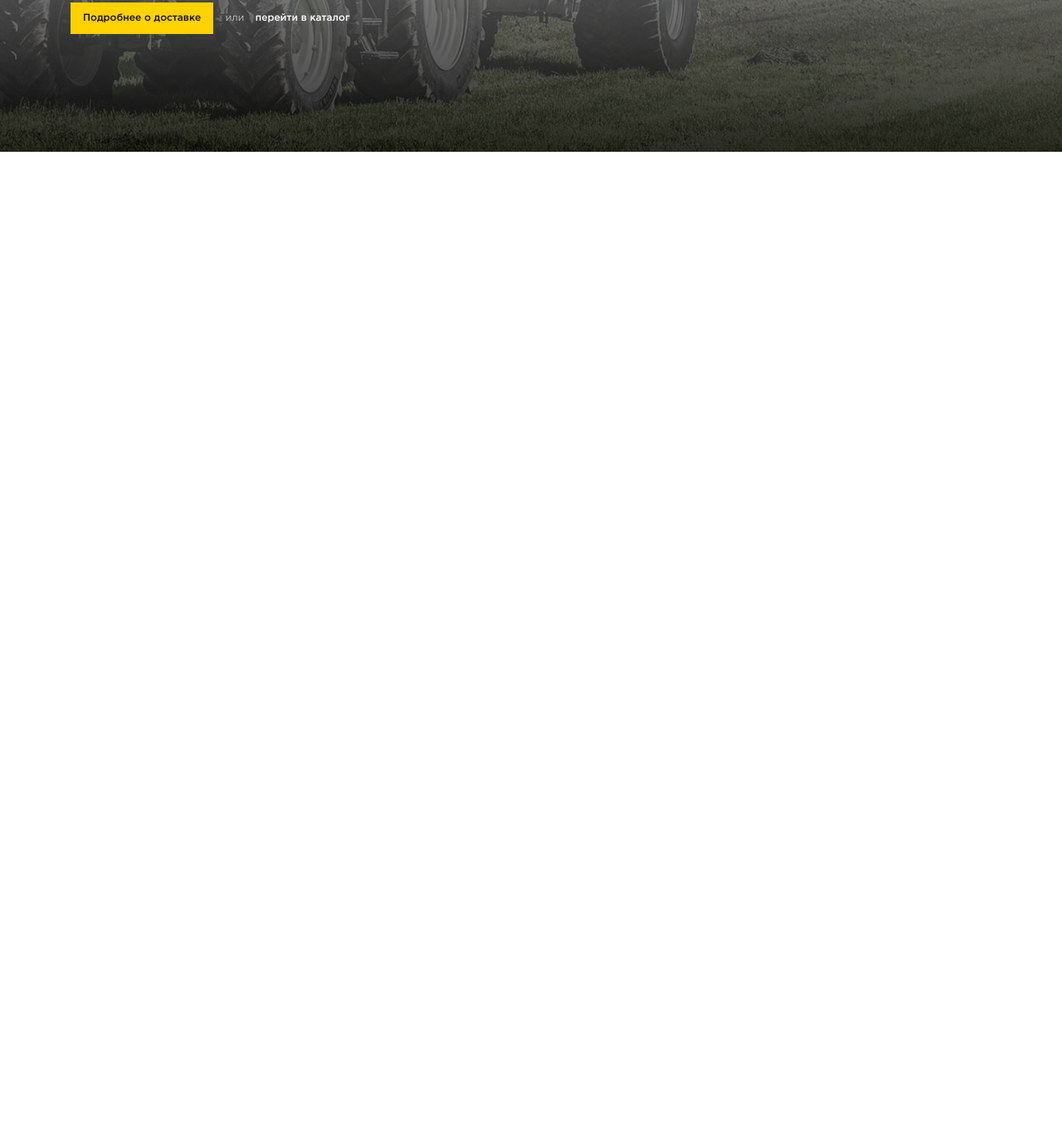
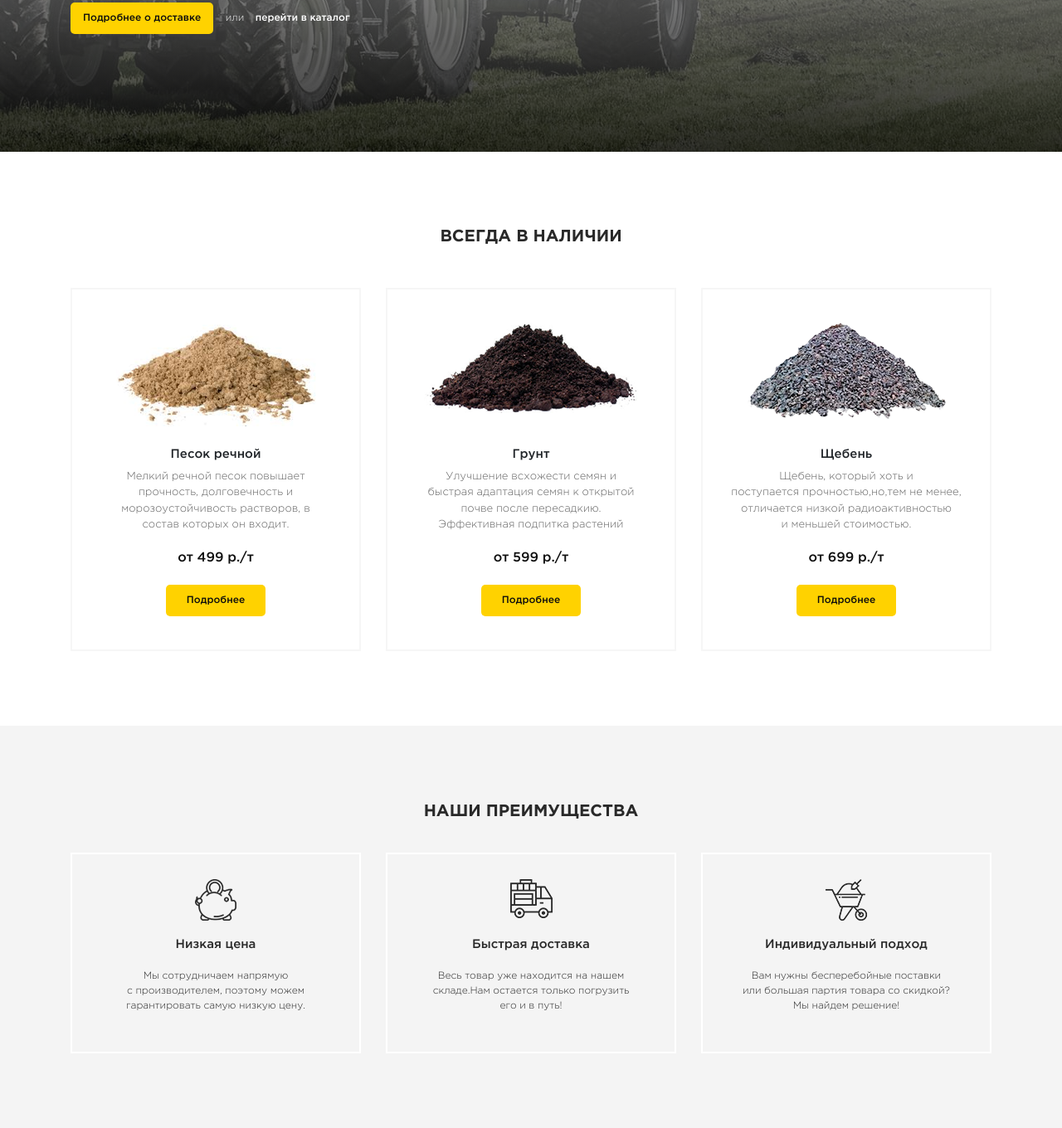
Before and after one commit to Akela989/Granit, a website: page docs/index.html in a window 1280 px wide. Shown: the part 489-1849 px from the top of the page at 83% size. Before the commit the page ends 800 px from the top, so only its background shows below. Drawn offline with nearby package versions, Linux system fonts and the light colour scheme; a web font is replaced by a local one.

Commit message:
Advantages_section files

```diff
--- a/docs/index.html
+++ b/docs/index.html
@@ -69,5 +69,92 @@
  				</div>
  			</div>
 	</header>
+	<section class="catalog">
+		<div class="container">
+			<div class="row">
+				<div class="col-md-12">
+					<div class="catalog_heading">
+						<h3 class="catalog_heading__title">Всегда в наличии</h3>
+					</div>
+
+				</div>
+			</div>
+			<div class="row">
+				<div class="col-md-4">
+					<div class="catalog_item">
+						<div class="catalog_item__image">
+							<img src="img/sand.png" alt="sand">
+						</div>
+						<h2 class="catalog_item__title aaa">Песок речной</h2>
+						<p class="catalog_item__text">Мелкий речной песок повышает<br>прочность, долговечность и<br>морозоустойчивость растворов, в<br>состав которых он входит.</p>
+						<span class="catalog_item__price">от 499 р./т</span><br>
+						<button type="button" class="catalog_item__button">Подробнее</button>
+					</div>
+				</div>
+				<div class="col-md-4">
+					<div class="catalog_item">
+						<div class="catalog_item__image">
+							<img src="img/soil.png" alt="soil">
+						</div>
+						<h2 class="catalog_item__title">Грунт</h2>
+						<p class="catalog_item__text">Улучшение всхожести семян и<br>быстрая адаптация семян к открытой<br>почве после пересадкию.<br>Эффективная подпитка растений</p>
+						<span class="catalog_item__price">от 599 р./т</span><br>
+						<button type="button" class="catalog_item__button">Подробнее</button>
+					</div>
+				</div>
+				<div class="col-md-4">
+					<div class="catalog_item">
+						<div class="catalog_item__image">
+							<img src="img/road-metal.png" alt="road-metal">
+						</div>
+						<h2 class="catalog_item__title">Щебень</h2>
+						<p class="catalog_item__text">Щебень, который хоть и<br>поступается прочностью,но,тем не менее,<br> отличается низкой радиоактивностью<br>и меньшей стоимостью.</p>
+						<span class="catalog_item__price">от 699 р./т</span><br>
+						<button type="button" class="catalog_item__button">Подробнее</button>
+					</div>
+				</div>
+			</div>
+		</div>
+	</section>
+	<section class="advantages">
+		<div class="container">
+			<div class="row">
+				<div class="col-md-12">
+					<div class="advantages_heading">
+						<h3 class="advantages_heading__title">Наши преимущества</h3>
+					</div>
+				</div>
+			</div>
+			<div class="row">
+				<div class="col-md-4">
+					<div class="advantages_item">
+						<div class="advantages_item__image">
+							<img src="img/piggy-bank_icon.png" alt="piggy">
+						</div>
+						<h3 class="advantages_item__title">Низкая цена</h3>
+						<p class="advantages_item__text">Мы сотрудничаем напрямую<br>с производителем, поэтому можем<br>гарантировать самую низкую цену.</p>
+					</div>
+				</div>
+				<div class="col-md-4">
+					<div class="advantages_item">
+						<div class="advantages_item__image">
+							<img src="img/van_icon.png" alt="van">
+						</div>
+						<h3 class="advantages_item__title">Быстрая доставка</h3>
+						<p class="advantages_item__text">Весь товар уже находится на нашем<br>складе.Нам остается только погрузить<br>его и в путь!</p>
+					</div>
+				</div>
+				<div class="col-md-4">
+					<div class="advantages_item">
+						<div class="advantages_item__image">
+							<img src="img/wheelbarrow_icon.png" alt="wheelbarrow">
+						</div>
+						<h3 class="advantages_item__title">Индивидуальный подход</h3>
+						<p class="advantages_item__text">Вам нужны бесперебойные поставки<br>или большая партия товара со скидкой?<br>Мы найдем решение! </p>
+					</div>
+				</div>
+			</div>
+		</div>
+	</section>
 </body>
 </html>
--- a/src/css/main.sass
+++ b/src/css/main.sass
@@ -2,4 +2,5 @@
 @import './parts/header'
 @import './parts/fonts'
 @import './parts/catalog'
+@import './parts/advantages'
 @import './parts/media'
--- /dev/null
+++ b/src/css/parts/_advantages.sass
@@ -0,0 +1,42 @@
+@import './interface'
+
+
+.advantages
+	padding: 11.31vh 0
+	background-color: #f4f4f4
+
+
+.advantages_heading
+	display: flex
+	justify-content: center
+	margin-bottom: 30px
+	&__title
+	   font-family: $font-got-bold
+	   font-weight: 700
+	   font-size: 20px
+	   text-transform: uppercase
+	   color: $light_black
+
+
+.advantages_item
+	text-align: center
+	border: 2px solid #ffffff
+	padding: 30px 0
+	&:hover
+	   background-color:
+	   box-shadow: 0 9px 21px rgba(0, 0, 0, 0.05)
+	   background-color: #ffffff
+	&__image
+	   margin-bottom: 20px
+	   min-height: 50px
+	&__title
+	   font-family: $font-got-med
+	   font-weight: 500
+	   font-size: 15px
+	   color: $light_black
+	&__text
+	   margin-top: 20px
+	   font-family: $font-got-light
+	   font-weight: 300
+	   font-size: 12px
+	   color: $light_black
```
Also changed, not shown: src/index.html (+40 -0 lines), docs/css/main.min.css, docs/fonts/GothamPro-Bold/GothamPro-Bold.woff (deleted), docs/fonts/GothamPro-Light/GothamPro-Light.woff (deleted), docs/fonts/GothamPro-Medium/GothamPro-Medium.woff (deleted), docs/fonts/GothamPro/GothamPro.woff (deleted), docs/img/piggy-bank_icon.png (added), docs/img/road-metal.png (added), docs/img/sand.png (added), docs/img/soil.png (added), docs/img/van_icon.png (added), docs/img/wheelbarrow_icon.png (added), src/img/piggy-bank_icon.png (added), src/img/van_icon.png (added), 1 more files.
